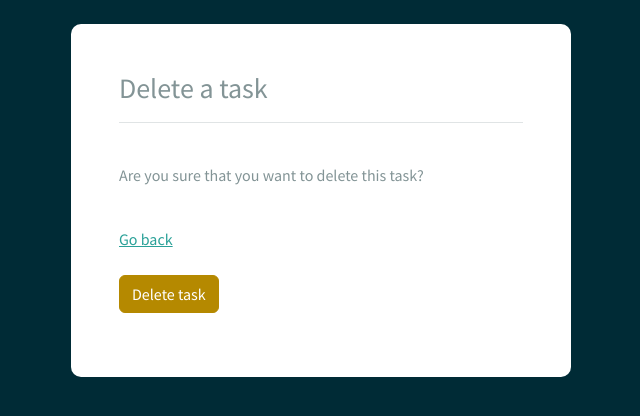
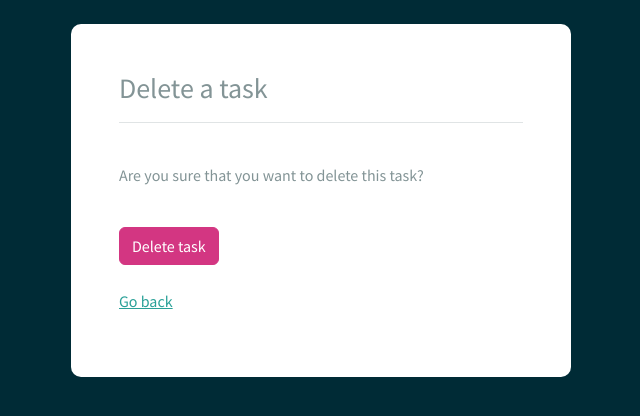
Before and after one commit to PhucNgo5903/Task_Management_Web, a Django app: page /delete_task/23/ in a window 1280 px wide. Shown: the part 56-472 px from the top of the page, without its empty margins (319-959 px from the left). Run offline with Django 5.2, Linux system fonts and the light colour scheme; data comes from the database, SQL or seed files in the repository; some libraries are stand-ins or nearby versions.

Commit message:
Update delete_task.html

```diff
--- a/templates/profile/delete_task.html
+++ b/templates/profile/delete_task.html
@@ -38,12 +38,12 @@
 
             <br>
 
-            <a href="{% url 'view_tasks' %}"> Go back </a>
+
+            <input class="btn btn-danger navbar-btn" type="submit" value="Delete task" />
 
             <br> <br>
 
-            <input class="btn btn-primary navbar-btn" type="submit" value="Delete task" />
-
+            <a href="{% url 'view_tasks' %}"> Go back </a>
 
         </form>
     </div>
```
